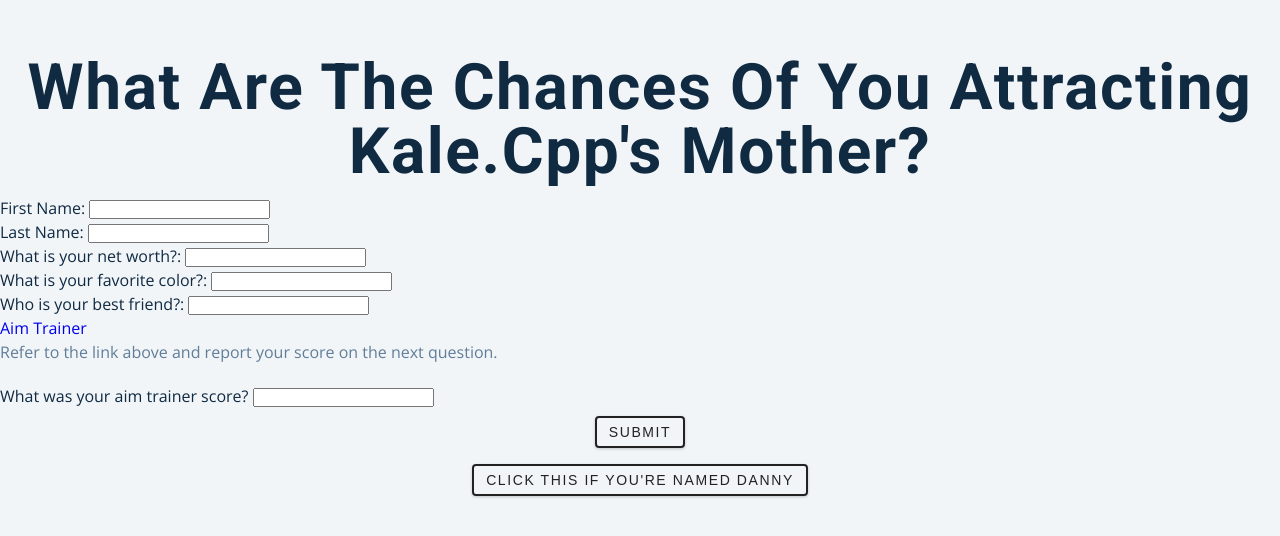
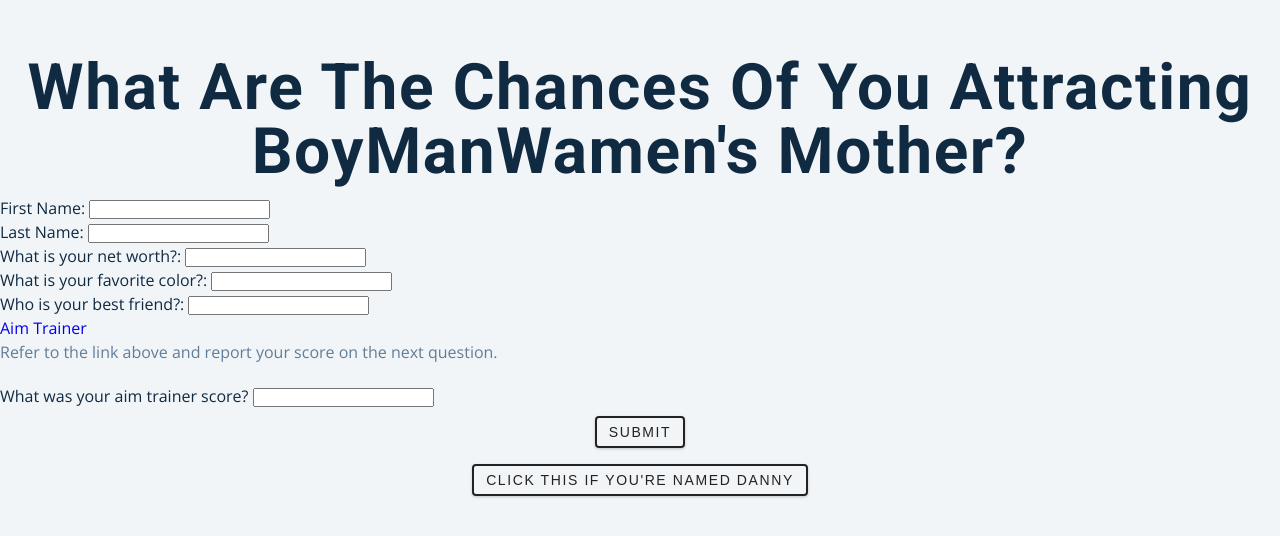
Before and after one commit to BoyManWamen/ChancesMyMother, a plain HTML site: page index.html in a window 1280 px wide. Shown: the part 120-656 px from the top of the page. Drawn offline with nearby package versions, Linux system fonts and the light colour scheme.

Commit message:
Update index.html

```diff
--- a/index.html
+++ b/index.html
@@ -11,7 +11,7 @@
     <body>
         <main>
             <section>
-                <h1 align="center">What are the Chances of You Attracting Kale.cpp's Mother?</h1>
+                <h1 align="center">What are the Chances of You Attracting BoyManWamen's Mother?</h1>
                 <div class="questions">
                     <div class="container" align="center">
                         <h5><span id="error"></span></h5>
```
